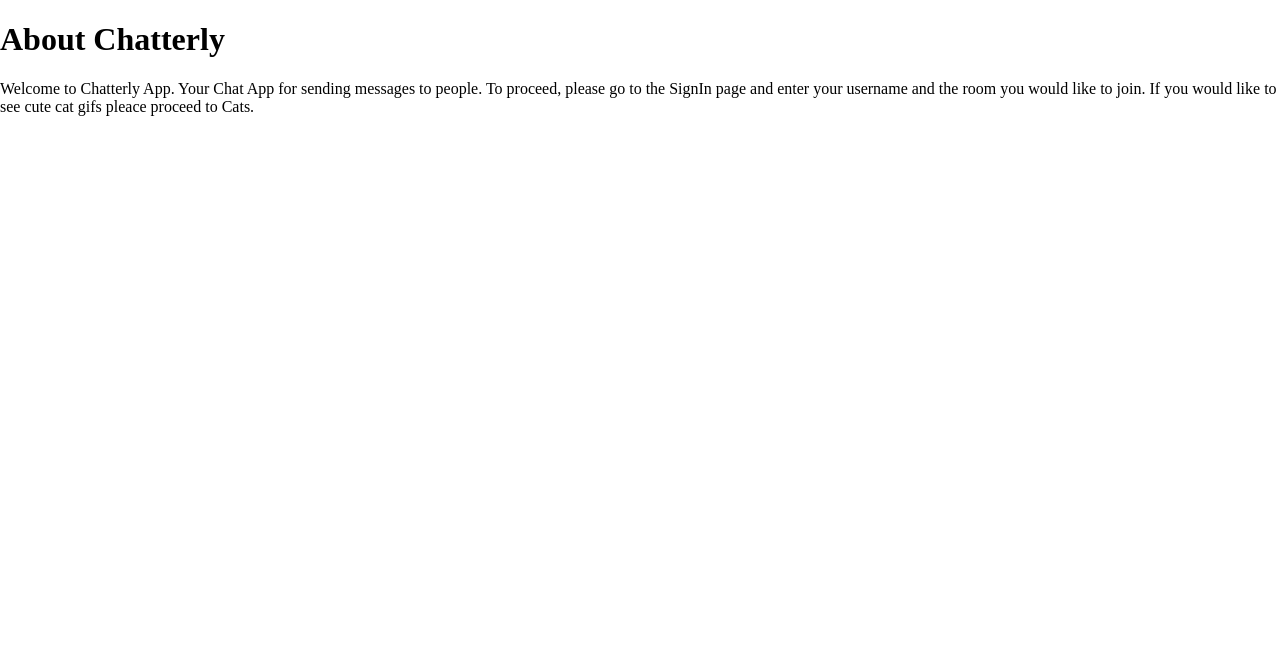
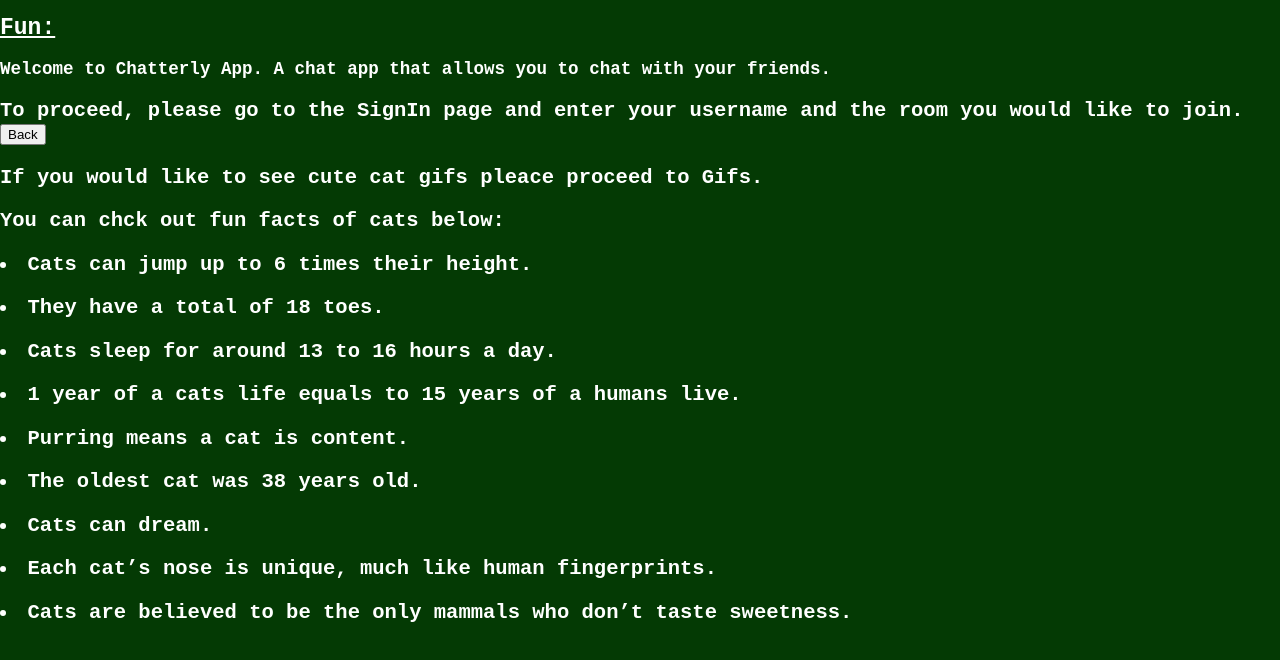
Before and after one commit to OliviaAdongo/chatterly-app, a React (Create React App) app: page /about in a window 1280 px wide. Shown: the top 660 px of the page. Built offline with nearby package versions, Linux system fonts and the light colour scheme.

Commit message:
Fun page edited

```diff
--- a/src/App.js
+++ b/src/App.js
@@ -3,7 +3,7 @@ import './App.css';
 import io from  'socket.io-client';
 import Chat from './components/Chat/Chat';
 import { Link } from "react-router-dom";
-import NavBar from "./components/NavBar/NavBar";
+
 
 
 let socket;
@@ -33,9 +33,9 @@ const connectToRoom = ()=>{
     <div className="navBar">
     <nav>
         <h4>Navigate:</h4>
-        <li><a><Link to='/about'> About </Link></a></li>
+        <li><a><Link to='/about'> Fun </Link></a></li>
         <li><a><Link to='/admin'> Admin</Link></a></li>
-        <li><a><Link to='/cat' > Cat </Link></a></li>
+        <li><a><Link to='/cat' > Gif</Link></a></li>
 
       </nav>
     </div>
--- a/src/components/About/About.css
+++ b/src/components/About/About.css
@@ -0,0 +1,14 @@
+.about{
+display: grid;
+height: 100vh;
+font-Family: monospace;
+color: white;
+background-color: #043a04;
+}
+.about h1{
+    display: flex;
+}
+
+.about u{
+    font-size: 23px;
+}
--- a/src/components/About/About.js
+++ b/src/components/About/About.js
@@ -1,14 +1,38 @@
 import React from 'react'
+import './About.css';
+import {useNavigate} from 'react-router-dom';
+
 
 function About() {
+  let navigate = useNavigate();
+
   return (
-    <div>
-    <h1>About Chatterly</h1>
-    <p>
-      Welcome to Chatterly App. Your Chat App for sending messages to people. To proceed, please go to the SignIn page and enter your username and the room you would like to join.
-      If you  would like to see cute cat gifs  pleace proceed to Cats.
-    </p>
-    </div>
+    <div className='about'>
+
+    <h3  style={{fontSize:'15px'}}>
+    <u >Fun:</u>
+    <h3>Welcome to Chatterly App. A chat app that allows you to chat with your friends.
+     <h3>To proceed, please go to the SignIn page and enter your username and the room you would like to join.<button onClick={()=>{ navigate('/')}}>Back</button></h3>
+      <h3>If you  would like to see cute cat gifs  pleace proceed to Gifs. </h3>
+      <h3>You can chck out fun facts of cats below:</h3>
+      <h3><li>Cats can jump up to 6 times their height.</li></h3>
+      <h3><li>They have a total of 18 toes.</li></h3>
+      <h3><li>Cats sleep for around 13 to 16 hours a day. </li></h3>
+      <h3><li>1 year of a cats life equals to 15 years of a humans live.</li></h3>
+      <h3><li>Purring means a cat is content.</li></h3>
+      <h3><li>The oldest cat was 38 years old.</li></h3>
+      <h3><li>Cats can dream.</li></h3>
+      <h3><li>Each cat’s nose is unique, much like human fingerprints.</li></h3>
+      <h3><li>Cats are believed to be the only mammals who don’t taste sweetness.</li></h3>
+      </h3>
+    </h3>
+
+
+
+
+
+</div>
+
   )
 }
 
--- a/src/components/Chat/Chat.css
+++ b/src/components/Chat/Chat.css
@@ -11,8 +11,8 @@ body{
   border: 2px solid rgb(189, 203, 208);
   border-radius: 10px;
   display: flex;
-  justify-content: center;
-  place-items: center;
+  /* justify-content: center; */
+  /* place-items: center; */
   flex-direction: column;
 }
 .chatContainer .messages{
@@ -21,31 +21,46 @@ body{
 
 }
 .chatContainer .messageInputs{
-    flex: 20%;
+    font-family: monospace;
+    flex: 5%;
     width: 100%;
     display: flex;
     flex-direction: row;
 }
 .chatContainer .messageInputs input{
-    flex: 50%;
-    margin-top: 44px;
-    margin-bottom: 0px;
+    flex: 80%;
+    height: calc(100% -5px);
     border: none;
+    border-radius: 9px;
     border-top: 1px  solid  grey;
-    font-size: 20px;
+    font-size: 18px;
+
+    /* margin-top: 44px;
+    margin-bottom: 0px; */
+    /* border: none;
+    border-top: 1px  solid  grey;
+    font-size: 20px; */
 }
 .chatContainer .messageInputs button{
-    width: 100px;
+    flex: 15%;
+    height: 100%;
+    background-color: #CD853F;
+    color: white;
     font-family: monospace;
-    height: 56px;
-    border-radius: 10px;
+    border: none;
+    border-radius: 9px;
+
+
+
+    /* width: 100px;
+    border-radius: 9px;
     border: none;
     position: absolute;
-    bottom: 44px;
-    right: 420px;
+    bottom: 28px;
+    right: 419px;
     background-color: #CD853F;
     color: white;
-    font-size: 15px;
+    font-size: 15px; */
 }
 .messageIndividual{
     width: 300px;
--- a/src/components/Chat/Chat.js
+++ b/src/components/Chat/Chat.js
@@ -7,8 +7,8 @@ const CONNECTION_PORT= 'localhost:3002/'
 
 function Chat(){
     //Before login
-    const [room, setRoom]=useState('')
-    const [userName, setUserName]=useState('Olivia')
+    const [room, setRoom]=useState('2022')
+    const [userName, setUserName]=useState('User')
 
     // after login
     const [message, setMessage]=useState('');
```
Also changed, not shown: src/components/SignIn/SignIn.js (deleted, +0 -9 lines), src/components/SignIn/SignIn.css (deleted).
